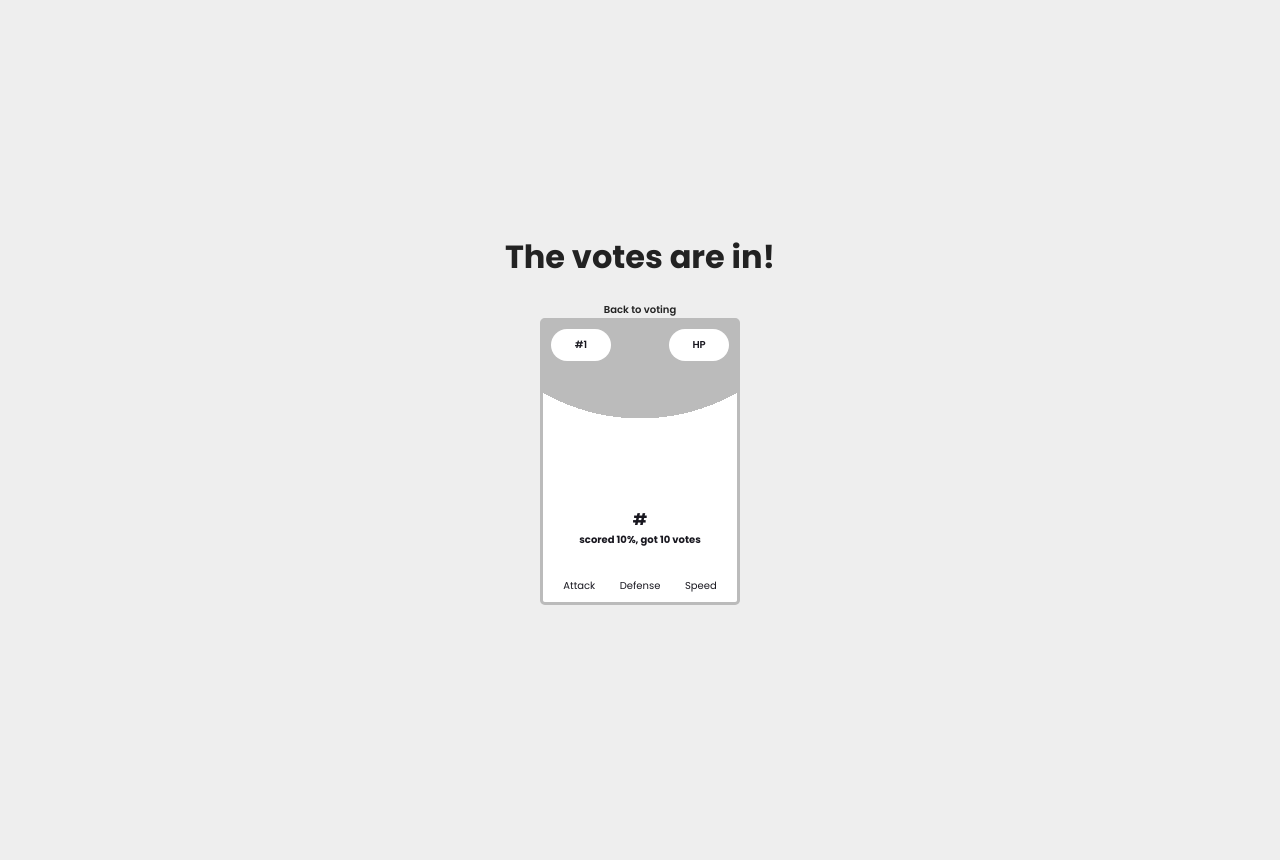
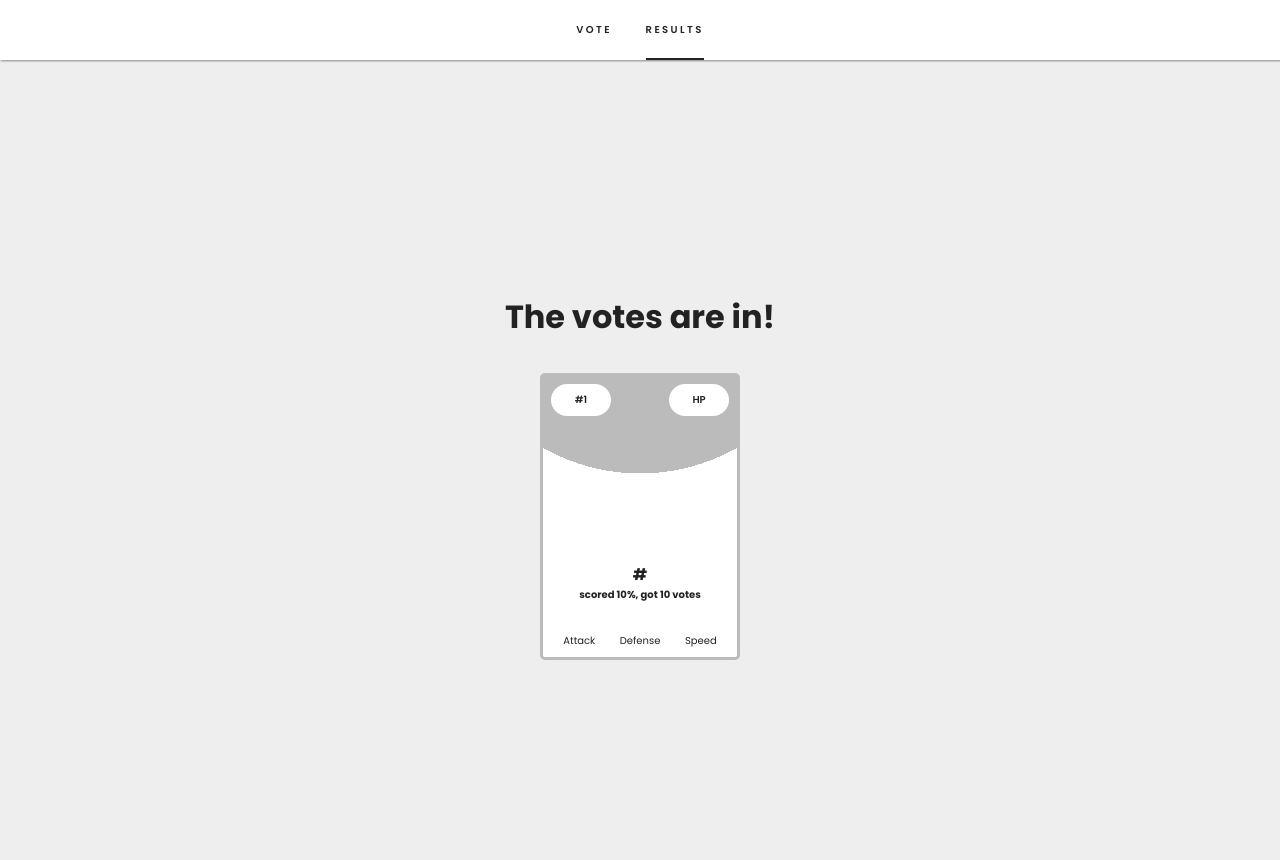
Before and after one commit to robiningelbrecht/php-slim-skeleton, a PHP site: template templates/results.html.twig in a window 1280 px wide. Before the commit the page ends 605 px from the top, so only its background shows below. Run offline with PHP 8.4, Linux system fonts and the light colour scheme; the template is opened without the code that fills it: most values are stand-ins (such as "Sample title", 1, 10 or a date in 2020); some libraries are stand-ins or nearby versions.

Commit message:
Added better navigation

```diff
--- a/public/style.css
+++ b/public/style.css
@@ -18,9 +18,16 @@
     --pokemon-rock-color: #b2a061;
     --pokemon-steel-color: #89a1b0;
     --pokemon-water-color: #539ae2;
+    --main: #222222;
+    --gray: #85888C;
+    --white: #ffffff
 }
 
-* {
+*,
+*:before,
+*:after {
+    margin: 0;
+    padding: 0;
     box-sizing: border-box;
 }
 
@@ -35,11 +42,23 @@ a {
     font-weight: 600;
 }
 
+ul, li {
+    list-style: none;
+}
+
+form > * {
+    outline: none;
+}
+
 body {
     background-color: #eee;
     font-family: Poppins, sans-serif;
     min-height: 100vh;
-    color: #222;
+    color: var(--main);
+}
+
+h1{
+    margin: 1em 0;
 }
 
 .container {
@@ -48,6 +67,7 @@ body {
     flex-direction: column;
     justify-content: center;
     align-items: center;
+    overflow-x: hidden;
 }
 
 .container .battle{
@@ -80,7 +100,7 @@ div.pokemon {
     justify-content: center;
     flex-direction: column;
     font-weight: bold;
-    color: rgb(24 23 31);
+    color: var(--main);
     padding: 0.5em;
     border-radius: 0.3em;
 }
@@ -99,7 +119,7 @@ div.pokemon div.header{
 div.pokemon div.hp,
 div.pokemon div.place{
     width: 60px;
-    background-color: #ffffff;
+    background-color: var(--white);
     text-align: center;
     padding: 8px 0;
     border-radius: 30px;
@@ -131,7 +151,7 @@ div.pokemon div.types .type {
     font-weight: 500;
     padding: 5px 15px;
     border-radius: 15px;
-    color: #ffffff;
+    color: var(--white);
 }
 
 div.pokemon div.stats {
@@ -317,3 +337,140 @@ div.pokemon.type--water {
 div.pokemon .types .type--water {
     background-color: var(--pokemon-water-color);
 }
+
+/* MENU */
+.nav-bar {
+    position: fixed;
+    top: 0;
+    width: 100%;
+    background-color: var(--white);
+    height: 60px;
+    box-shadow: 1px 1px 2px 0 var(--gray);
+}
+
+body.results .nav-bar {
+    position: sticky;
+}
+
+.nav-bar .wrapper {
+    max-width: 1200px;
+    margin: 0 auto;
+    display: flex;
+    align-items: center;
+    height: 100%;
+}
+
+.nav-bar .wrapper #drop-down-cbox {
+    display: none;
+}
+
+.nav-bar .wrapper #drop-down-cbox + label {
+    position: relative;
+    cursor: pointer;
+    display: none;
+    width: 60px;
+    height: 60px;
+    overflow: hidden;
+    background-color: transparent;
+    transition: all 10ms ease-in-out;
+}
+
+.nav-bar .wrapper #drop-down-cbox + label span {
+    position: absolute;
+    display: block;
+    background-color: var(--main);
+    width: 34px;
+    height: 4px;
+    border-radius: 2px;
+    left: 50%;
+    transform: translate(-50%, -50%);
+    transition: all 300ms ease-in-out;
+}
+
+.nav-bar .wrapper #drop-down-cbox + label span:nth-child(1) {
+    top: 35%;
+}
+.nav-bar .wrapper #drop-down-cbox + label span:nth-child(2) {
+    top: 50%;
+}
+.nav-bar .wrapper #drop-down-cbox + label span:nth-child(3) {
+    top: 65%;
+}
+.nav-bar .wrapper #drop-down-cbox:checked + label {
+    background-color: var(--main);
+}
+.nav-bar .wrapper #drop-down-cbox:checked + label span {
+    background-color: var(--white);
+}
+.nav-bar .wrapper #drop-down-cbox:checked + label span:nth-child(1) {
+    top: 50%;
+    transform: translate(-50%, -50%) rotate(45deg);
+}
+.nav-bar .wrapper #drop-down-cbox:checked + label span:nth-child(2) {
+    left: -150%;
+}
+.nav-bar .wrapper #drop-down-cbox:checked + label span:nth-child(3) {
+    top: 50%;
+    transform: translate(-50%, -50%) rotate(-45deg);
+}
+
+/* Main Nav Desktop */
+.nav-bar .wrapper .main-nav {
+    column-gap: 3em;
+    width: 100%;
+    display: flex;
+    justify-content: center;
+    align-items: center;
+    text-transform: uppercase;
+    letter-spacing: 0.15rem;
+    font-size: 0.7rem;
+}
+
+.nav-bar .wrapper .main-nav li {
+    display: block;
+    height: 60px;
+    line-height: 60px;
+    text-align: center;
+}
+
+.nav-bar .wrapper .main-nav li a{
+    display: block;
+    width: 100%;
+    height: 100%;
+}
+
+.nav-bar .wrapper .main-nav li a:hover,
+.nav-bar .wrapper .main-nav li a.active {
+    border-bottom: 2px solid var(--main);
+}
+
+/* Tablet and Mobile View */
+@media (max-width: 768px) {
+    .nav-bar .wrapper .main-nav li {
+        height: 50px;
+        line-height: 50px;
+    }
+
+    .nav-bar .wrapper #drop-down-cbox + label {
+        display: block;
+    }
+
+    .nav-bar .wrapper .main-nav {
+        max-height: 0;
+        height: calc(100vh - 60px);
+        overflow: hidden;
+        position: absolute;
+        top: 60px;
+        line-height: inherit;
+        left: 0;
+        width: 100%;
+        flex-direction: column;
+        background-color: white;
+        transition: all 500ms ease-in-out;
+    }
+
+    .nav-bar .wrapper #drop-down-cbox:checked ~ .main-nav {
+        max-height: calc(100vh - 60px);
+        transition: all 500ms ease-in-out;
+    }
+}
--- /dev/null
+++ b/templates/menu.html.twig
@@ -0,0 +1,16 @@
+<nav class="nav-bar">
+    <div class="wrapper">
+        <input type="checkbox" id="drop-down-cbox"/>
+        <label for="drop-down-cbox">
+            <span></span>
+            <span></span>
+            <span></span>
+        </label>
+
+        <ul class="main-nav">
+            <li><a href="/" {{ active == 'vote' ? 'class="active"' : '' }}>Vote</a></li>
+            <li><a href="/results" {{ active == 'results' ? 'class="active"' : '' }}>Results</a></li>
+        </ul>
+
+    </div>
+</nav>
--- a/templates/results.html.twig
+++ b/templates/results.html.twig
@@ -8,12 +8,13 @@
     <link rel="preconnect" href="https://fonts.gstatic.com">
     <link href="https://fonts.googleapis.com/css2?family=Poppins:ital,wght@0,100;0,200;0,300;0,400;0,500;0,600;0,700;0,800;0,900;1,100;1,200;1,300;1,400;1,500;1,600;1,700;1,800;1,900&amp;display=swap" rel="stylesheet">
     <!-- Stylesheet -->
-    <link rel="stylesheet" href="/style.css" />
+    <link rel="stylesheet" href="/style.css?{{ random() }}" />
 </head>
-<body>
+<body class="results">
+<!-- Navigation bar -->
+{% include 'menu.html.twig' with {'active': 'results'} only %}
 <div class="container">
     <h1>The votes are in!</h1>
-    <a href="/">Back to voting</a>
     <div class="results">
         {% for result in results %}
             <div class="result">
```
Also changed, not shown: templates/index.html.twig (+6 -4 lines).
